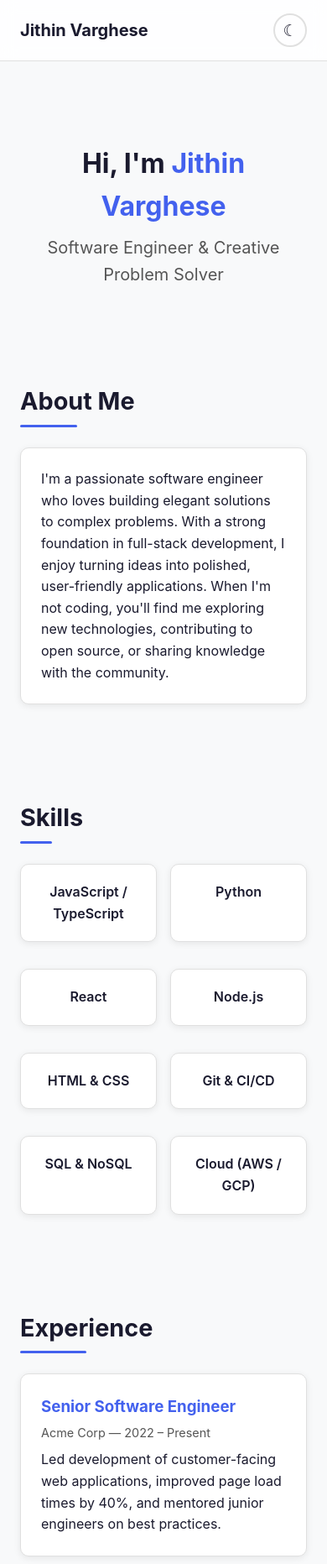
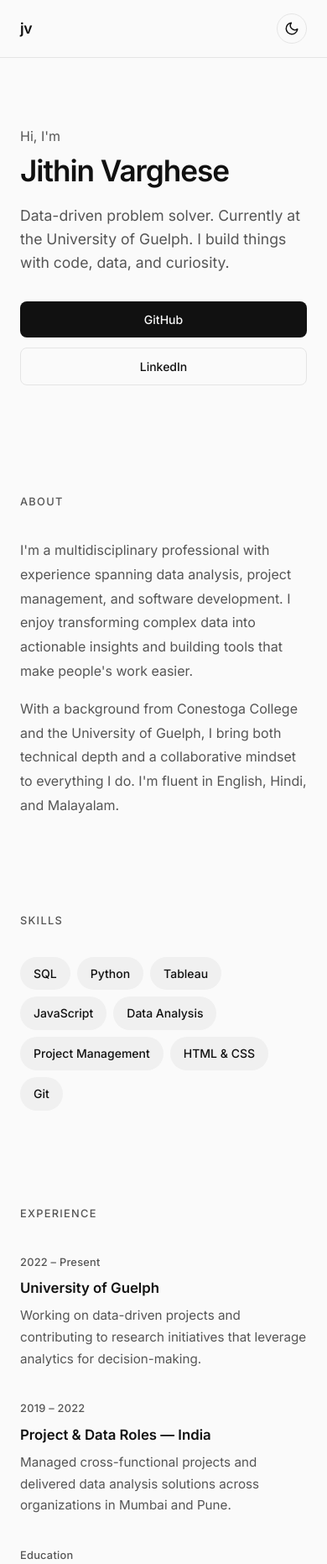
Before and after one commit to detviler/portfolio, a plain HTML site: page index.html in a window 390 px wide. Shown: the top 1863 px of the page at 84% size. Drawn offline with Linux system fonts and the light colour scheme.

Commit message:
Redesign with minimalistic aesthetic

```diff
--- a/index.html
+++ b/index.html
@@ -3,82 +3,127 @@
 <head>
   <meta charset="UTF-8">
   <meta name="viewport" content="width=device-width, initial-scale=1.0">
-  <title>Jithin Varghese — Portfolio</title>
+  <title>Jithin Varghese</title>
+  <link rel="preconnect" href="https://fonts.googleapis.com">
+  <link rel="preconnect" href="https://fonts.gstatic.com" crossorigin>
+  <link href="https://fonts.googleapis.com/css2?family=Inter:wght@300;400;500;600&display=swap" rel="stylesheet">
   <link rel="stylesheet" href="style.css">
 </head>
 <body>
-  <header>
-    <nav class="navbar">
-      <a href="#" class="logo">Jithin Varghese</a>
+
+  <nav>
+    <div class="nav-inner">
+      <a href="#" class="wordmark">jv</a>
+      <div class="nav-right">
         <ul class="nav-links">
           <li><a href="#about">About</a></li>
           <li><a href="#skills">Skills</a></li>
           <li><a href="#experience">Experience</a></li>
           <li><a href="#contact">Contact</a></li>
         </ul>
-      <button class="theme-toggle" id="themeToggle" aria-label="Toggle dark mode">&#9790;</button>
+        <button class="theme-toggle" id="themeToggle" aria-label="Toggle dark mode">
+          <svg class="icon-sun" width="18" height="18" viewBox="0 0 24 24" fill="none" stroke="currentColor" stroke-width="2" stroke-linecap="round" stroke-linejoin="round"><circle cx="12" cy="12" r="5"/><line x1="12" y1="1" x2="12" y2="3"/><line x1="12" y1="21" x2="12" y2="23"/><line x1="4.22" y1="4.22" x2="5.64" y2="5.64"/><line x1="18.36" y1="18.36" x2="19.78" y2="19.78"/><line x1="1" y1="12" x2="3" y2="12"/><line x1="21" y1="12" x2="23" y2="12"/><line x1="4.22" y1="19.78" x2="5.64" y2="18.36"/><line x1="18.36" y1="5.64" x2="19.78" y2="4.22"/></svg>
+          <svg class="icon-moon" width="18" height="18" viewBox="0 0 24 24" fill="none" stroke="currentColor" stroke-width="2" stroke-linecap="round" stroke-linejoin="round"><path d="M21 12.79A9 9 0 1 1 11.21 3 7 7 0 0 0 21 12.79z"/></svg>
+        </button>
+      </div>
+    </div>
   </nav>
-  </header>
 
-  <section class="hero" id="hero">
-    <h1>Hi, I'm <span class="accent">Jithin Varghese</span></h1>
-    <p class="tagline">Software Engineer &amp; Creative Problem Solver</p>
-  </section>
+  <main>
 
-  <section class="section" id="about">
-    <h2>About Me</h2>
-    <div class="card">
-      <p>I'm a passionate software engineer who loves building elegant solutions to complex problems. With a strong foundation in full-stack development, I enjoy turning ideas into polished, user-friendly applications. When I'm not coding, you'll find me exploring new technologies, contributing to open source, or sharing knowledge with the community.</p>
+    <!-- Hero -->
+    <section class="hero">
+      <p class="hero-greeting">Hi, I'm</p>
+      <h1>Jithin Varghese</h1>
+      <p class="hero-sub">Data-driven problem solver. Currently at the University of Guelph. I build things with code, data, and curiosity.</p>
+      <div class="hero-links">
+        <a href="https://github.com/detviler" target="_blank" rel="noopener" class="btn">GitHub</a>
+        <a href="https://www.linkedin.com/in/jithin8u8/" target="_blank" rel="noopener" class="btn btn-outline">LinkedIn</a>
       </div>
     </section>
 
-  <section class="section" id="skills">
-    <h2>Skills</h2>
-    <div class="skills-grid">
-      <div class="card skill-card">JavaScript / TypeScript</div>
-      <div class="card skill-card">Python</div>
-      <div class="card skill-card">React</div>
-      <div class="card skill-card">Node.js</div>
-      <div class="card skill-card">HTML &amp; CSS</div>
-      <div class="card skill-card">Git &amp; CI/CD</div>
-      <div class="card skill-card">SQL &amp; NoSQL</div>
-      <div class="card skill-card">Cloud (AWS / GCP)</div>
+    <!-- About -->
+    <section id="about">
+      <h2>About</h2>
+      <div class="about-content">
+        <p>I'm a multidisciplinary professional with experience spanning data analysis, project management, and software development. I enjoy transforming complex data into actionable insights and building tools that make people's work easier.</p>
+        <p>With a background from Conestoga College and the University of Guelph, I bring both technical depth and a collaborative mindset to everything I do. I'm fluent in English, Hindi, and Malayalam.</p>
       </div>
     </section>
 
-  <section class="section" id="experience">
-    <h2>Experience</h2>
-    <div class="card">
-      <h3>Senior Software Engineer</h3>
-      <p class="meta">Acme Corp &mdash; 2022 &ndash; Present</p>
-      <p>Led development of customer-facing web applications, improved page load times by 40%, and mentored junior engineers on best practices.</p>
-    </div>
-    <div class="card">
-      <h3>Software Engineer</h3>
-      <p class="meta">Tech Innovations Inc. &mdash; 2019 &ndash; 2022</p>
-      <p>Built and maintained RESTful APIs and microservices, collaborated with cross-functional teams to deliver features on tight deadlines.</p>
-    </div>
-    <div class="card">
-      <h3>Junior Developer</h3>
-      <p class="meta">StartUp Labs &mdash; 2017 &ndash; 2019</p>
-      <p>Developed front-end components with React, wrote unit and integration tests, and participated in agile sprints.</p>
+    <!-- Skills -->
+    <section id="skills">
+      <h2>Skills</h2>
+      <div class="skills-grid">
+        <span class="pill">SQL</span>
+        <span class="pill">Python</span>
+        <span class="pill">Tableau</span>
+        <span class="pill">JavaScript</span>
+        <span class="pill">Data Analysis</span>
+        <span class="pill">Project Management</span>
+        <span class="pill">HTML &amp; CSS</span>
+        <span class="pill">Git</span>
       </div>
     </section>
 
-  <section class="section" id="contact">
-    <h2>Contact</h2>
-    <div class="card contact-card">
-      <p>Interested in working together? Feel free to reach out.</p>
-      <ul class="contact-links">
-        <li>&#9993; <a href="mailto:jithin@example.com">jithin@example.com</a></li>
-        <li>&#128279; <a href="https://github.com/jithinvarghese" target="_blank" rel="noopener">GitHub</a></li>
-        <li>&#128279; <a href="https://linkedin.com/in/jithinvarghese" target="_blank" rel="noopener">LinkedIn</a></li>
-      </ul>
+    <!-- Experience -->
+    <section id="experience">
+      <h2>Experience</h2>
+      <div class="timeline">
+        <div class="timeline-item">
+          <div class="timeline-meta">
+            <span class="timeline-date">2022 &ndash; Present</span>
+          </div>
+          <div class="timeline-body">
+            <h3>University of Guelph</h3>
+            <p>Working on data-driven projects and contributing to research initiatives that leverage analytics for decision-making.</p>
+          </div>
+        </div>
+        <div class="timeline-item">
+          <div class="timeline-meta">
+            <span class="timeline-date">2019 &ndash; 2022</span>
+          </div>
+          <div class="timeline-body">
+            <h3>Project &amp; Data Roles &mdash; India</h3>
+            <p>Managed cross-functional projects and delivered data analysis solutions across organizations in Mumbai and Pune.</p>
+          </div>
+        </div>
+        <div class="timeline-item">
+          <div class="timeline-meta">
+            <span class="timeline-date">Education</span>
+          </div>
+          <div class="timeline-body">
+            <h3>Conestoga College &amp; University of Guelph</h3>
+            <p>Developed a strong foundation in technology, analytics, and collaborative problem-solving.</p>
+          </div>
+        </div>
       </div>
     </section>
 
+    <!-- Contact -->
+    <section id="contact">
+      <h2>Get in Touch</h2>
+      <p class="contact-text">Have a project in mind or just want to say hi? I'd love to hear from you.</p>
+      <div class="contact-links">
+        <a href="mailto:jithin@example.com" class="contact-item">
+          <span class="contact-label">Email</span>
+          <span class="contact-value">jithin@example.com</span>
+        </a>
+        <a href="https://github.com/detviler" target="_blank" rel="noopener" class="contact-item">
+          <span class="contact-label">GitHub</span>
+          <span class="contact-value">detviler</span>
+        </a>
+        <a href="https://www.linkedin.com/in/jithin8u8/" target="_blank" rel="noopener" class="contact-item">
+          <span class="contact-label">LinkedIn</span>
+          <span class="contact-value">jithin8u8</span>
+        </a>
+      </div>
+    </section>
+
+  </main>
+
   <footer>
-    <p>&copy; 2026 Jithin Varghese. All rights reserved.</p>
+    <p>&copy; 2026 Jithin Varghese</p>
   </footer>
 
   <script src="script.js"></script>
--- a/script.js
+++ b/script.js
@@ -1,16 +1,14 @@
 (function () {
-  const toggle = document.getElementById("themeToggle");
-  const root = document.documentElement;
-  const STORAGE_KEY = "theme";
+  var toggle = document.getElementById("themeToggle");
+  var root = document.documentElement;
+  var STORAGE_KEY = "theme";
 
   function setTheme(theme) {
     root.setAttribute("data-theme", theme);
-    toggle.textContent = theme === "dark" ? "\u2600" : "\u263E";
     localStorage.setItem(STORAGE_KEY, theme);
   }
 
-  // Determine initial theme: saved preference > OS preference > light
-  const saved = localStorage.getItem(STORAGE_KEY);
+  var saved = localStorage.getItem(STORAGE_KEY);
   if (saved) {
     setTheme(saved);
   } else if (window.matchMedia("(prefers-color-scheme: dark)").matches) {
@@ -20,7 +18,7 @@
   }
 
   toggle.addEventListener("click", function () {
-    const current = root.getAttribute("data-theme");
+    var current = root.getAttribute("data-theme");
     setTheme(current === "dark" ? "light" : "dark");
   });
 })();
--- a/style.css
+++ b/style.css
@@ -1,81 +1,93 @@
-/* ===== Custom Properties (Light Theme) ===== */
+/* ===== Theme Tokens ===== */
 :root {
-  --bg: #f8f9fa;
-  --bg-card: #ffffff;
-  --text: #1a1a2e;
-  --text-muted: #555;
-  --accent: #4361ee;
-  --border: #e0e0e0;
-  --shadow: rgba(0, 0, 0, 0.08);
-  --nav-bg: rgba(255, 255, 255, 0.85);
+  --bg: #fafafa;
+  --bg-alt: #ffffff;
+  --text: #111111;
+  --text-secondary: #555555;
+  --accent: #111111;
+  --accent-hover: #333333;
+  --border: #e5e5e5;
+  --pill-bg: #f0f0f0;
+  --shadow: 0 1px 3px rgba(0,0,0,0.04);
+  --radius: 8px;
 }
 
-/* ===== Dark Theme ===== */
 [data-theme="dark"] {
-  --bg: #0f0e17;
-  --bg-card: #1a1a2e;
-  --text: #e0e0e0;
-  --text-muted: #a0a0b0;
-  --accent: #7f8af8;
-  --border: #2a2a3e;
-  --shadow: rgba(0, 0, 0, 0.3);
-  --nav-bg: rgba(15, 14, 23, 0.85);
+  --bg: #0a0a0a;
+  --bg-alt: #141414;
+  --text: #eeeeee;
+  --text-secondary: #999999;
+  --accent: #eeeeee;
+  --accent-hover: #cccccc;
+  --border: #222222;
+  --pill-bg: #1e1e1e;
+  --shadow: 0 1px 3px rgba(0,0,0,0.2);
 }
 
-/* ===== Reset & Base ===== */
+/* ===== Reset ===== */
 *, *::before, *::after {
   margin: 0;
   padding: 0;
   box-sizing: border-box;
 }
 
+/* ===== Base ===== */
+html {
+  scroll-behavior: smooth;
+  scroll-padding-top: 5rem;
+}
+
 body {
-  font-family: -apple-system, BlinkMacSystemFont, "Segoe UI", Roboto, Helvetica, Arial, sans-serif;
+  font-family: 'Inter', -apple-system, BlinkMacSystemFont, sans-serif;
   background-color: var(--bg);
   color: var(--text);
-  line-height: 1.6;
+  line-height: 1.7;
+  font-size: 16px;
+  font-weight: 400;
   transition: background-color 0.3s ease, color 0.3s ease;
+  -webkit-font-smoothing: antialiased;
 }
 
 a {
-  color: var(--accent);
+  color: var(--text);
   text-decoration: none;
-  transition: color 0.3s ease;
+  transition: color 0.2s ease;
 }
 
-a:hover {
-  text-decoration: underline;
+::selection {
+  background: var(--accent);
+  color: var(--bg);
 }
 
-/* ===== Navbar ===== */
-header {
+/* ===== Nav ===== */
+nav {
   position: sticky;
   top: 0;
   z-index: 100;
-  background-color: var(--nav-bg);
-  backdrop-filter: blur(10px);
+  background-color: var(--bg);
   border-bottom: 1px solid var(--border);
   transition: background-color 0.3s ease, border-color 0.3s ease;
 }
 
-.navbar {
-  max-width: 960px;
+.nav-inner {
+  max-width: 720px;
   margin: 0 auto;
+  padding: 1rem 1.5rem;
   display: flex;
   align-items: center;
   justify-content: space-between;
-  padding: 1rem 1.5rem;
 }
 
-.logo {
-  font-size: 1.25rem;
-  font-weight: 700;
-  color: var(--text);
+.wordmark {
+  font-weight: 600;
+  font-size: 1.1rem;
+  letter-spacing: -0.02em;
 }
 
-.logo:hover {
-  text-decoration: none;
-  color: var(--accent);
+.nav-right {
+  display: flex;
+  align-items: center;
+  gap: 2rem;
 }
 
 .nav-links {
@@ -85,22 +97,21 @@ header {
 }
 
 .nav-links a {
-  color: var(--text-muted);
-  font-size: 0.95rem;
+  font-size: 0.875rem;
+  color: var(--text-secondary);
+  transition: color 0.2s ease;
 }
 
 .nav-links a:hover {
-  color: var(--accent);
-  text-decoration: none;
+  color: var(--text);
 }
 
 .theme-toggle {
   background: none;
-  border: 2px solid var(--border);
+  border: 1px solid var(--border);
   border-radius: 50%;
-  width: 40px;
-  height: 40px;
-  font-size: 1.2rem;
+  width: 36px;
+  height: 36px;
   cursor: pointer;
   color: var(--text);
   display: flex;
@@ -110,136 +121,249 @@ header {
 }
 
 .theme-toggle:hover {
-  background-color: var(--accent);
-  color: #fff;
-  border-color: var(--accent);
+  background-color: var(--pill-bg);
+}
+
+.icon-sun { display: none; }
+.icon-moon { display: block; }
+
+[data-theme="dark"] .icon-sun { display: block; }
+[data-theme="dark"] .icon-moon { display: none; }
+
+/* ===== Main Content ===== */
+main {
+  max-width: 720px;
+  margin: 0 auto;
+  padding: 0 1.5rem;
+}
+
+section {
+  padding: 5rem 0 2rem;
+}
+
+h2 {
+  font-size: 0.8rem;
+  font-weight: 500;
+  text-transform: uppercase;
+  letter-spacing: 0.1em;
+  color: var(--text-secondary);
+  margin-bottom: 2rem;
+  transition: color 0.3s ease;
+}
+
+h3 {
+  font-size: 1.05rem;
+  font-weight: 600;
+  margin-bottom: 0.35rem;
+}
+
+p {
+  color: var(--text-secondary);
+  transition: color 0.3s ease;
 }
 
 /* ===== Hero ===== */
 .hero {
-  max-width: 960px;
-  margin: 0 auto;
-  padding: 6rem 1.5rem 4rem;
-  text-align: center;
+  padding: 8rem 0 4rem;
+}
+
+.hero-greeting {
+  font-size: 1rem;
+  color: var(--text-secondary);
+  margin-bottom: 0.5rem;
+  font-weight: 400;
 }
 
 .hero h1 {
-  font-size: 2.8rem;
-  margin-bottom: 0.5rem;
+  font-size: clamp(2.5rem, 6vw, 3.5rem);
+  font-weight: 600;
+  letter-spacing: -0.03em;
+  line-height: 1.1;
+  margin-bottom: 1.25rem;
+  color: var(--text);
 }
 
-.accent {
-  color: var(--accent);
+.hero-sub {
+  font-size: 1.1rem;
+  max-width: 480px;
+  line-height: 1.6;
+  margin-bottom: 2rem;
 }
 
-.tagline {
-  font-size: 1.25rem;
-  color: var(--text-muted);
+.hero-links {
+  display: flex;
+  gap: 0.75rem;
+}
+
+.btn {
+  display: inline-flex;
+  align-items: center;
+  padding: 0.6rem 1.4rem;
+  font-size: 0.875rem;
+  font-weight: 500;
+  border-radius: var(--radius);
+  background-color: var(--accent);
+  color: var(--bg);
+  transition: background-color 0.2s ease, color 0.2s ease;
+}
+
+.btn:hover {
+  background-color: var(--accent-hover);
+}
+
+.btn-outline {
+  background: transparent;
+  color: var(--text);
+  border: 1px solid var(--border);
+}
+
+.btn-outline:hover {
+  background-color: var(--pill-bg);
+}
+
+/* ===== About ===== */
+.about-content {
+  display: flex;
+  flex-direction: column;
+  gap: 1rem;
+}
+
+.about-content p {
+  font-size: 1rem;
+  line-height: 1.8;
+}
+
+/* ===== Skills ===== */
+.skills-grid {
+  display: flex;
+  flex-wrap: wrap;
+  gap: 0.5rem;
+}
+
+.pill {
+  display: inline-block;
+  padding: 0.5rem 1rem;
+  font-size: 0.875rem;
+  font-weight: 500;
+  background-color: var(--pill-bg);
+  border-radius: 100px;
+  color: var(--text);
+  transition: background-color 0.3s ease, color 0.3s ease;
+}
+
+/* ===== Timeline ===== */
+.timeline {
+  display: flex;
+  flex-direction: column;
+  gap: 2rem;
+}
+
+.timeline-item {
+  display: grid;
+  grid-template-columns: 160px 1fr;
+  gap: 1.5rem;
+  align-items: start;
+}
+
+.timeline-date {
+  font-size: 0.8rem;
+  font-weight: 500;
+  color: var(--text-secondary);
+  letter-spacing: 0.02em;
   transition: color 0.3s ease;
 }
 
-/* ===== Sections ===== */
-.section {
-  max-width: 960px;
-  margin: 0 auto;
-  padding: 3rem 1.5rem;
-}
-
-.section h2 {
-  font-size: 1.8rem;
-  margin-bottom: 1.5rem;
-  position: relative;
-  display: inline-block;
-}
-
-.section h2::after {
-  content: "";
-  display: block;
-  width: 50%;
-  height: 3px;
-  background-color: var(--accent);
-  margin-top: 0.3rem;
-  border-radius: 2px;
-  transition: background-color 0.3s ease;
-}
-
-/* ===== Cards ===== */
-.card {
-  background-color: var(--bg-card);
-  border: 1px solid var(--border);
-  border-radius: 10px;
-  padding: 1.5rem;
-  margin-bottom: 1rem;
-  box-shadow: 0 2px 8px var(--shadow);
-  transition: background-color 0.3s ease, border-color 0.3s ease, box-shadow 0.3s ease;
-}
-
-.card h3 {
-  margin-bottom: 0.25rem;
-  color: var(--accent);
-}
-
-.meta {
-  font-size: 0.9rem;
-  color: var(--text-muted);
-  margin-bottom: 0.5rem;
+.timeline-body h3 {
+  color: var(--text);
   transition: color 0.3s ease;
 }
 
-/* ===== Skills Grid ===== */
-.skills-grid {
-  display: grid;
-  grid-template-columns: repeat(auto-fill, minmax(180px, 1fr));
-  gap: 1rem;
-}
-
-.skill-card {
-  text-align: center;
-  font-weight: 600;
-  padding: 1.25rem;
+.timeline-body p {
+  font-size: 0.95rem;
+  line-height: 1.7;
 }
 
 /* ===== Contact ===== */
-.contact-card {
-  text-align: center;
+.contact-text {
+  font-size: 1rem;
+  margin-bottom: 2rem;
 }
 
 .contact-links {
-  list-style: none;
-  margin-top: 1rem;
   display: flex;
-  justify-content: center;
-  gap: 2rem;
-  flex-wrap: wrap;
+  flex-direction: column;
+  gap: 0.75rem;
+}
+
+.contact-item {
+  display: flex;
+  align-items: center;
+  gap: 1.5rem;
+  padding: 1rem 1.25rem;
+  background-color: var(--bg-alt);
+  border: 1px solid var(--border);
+  border-radius: var(--radius);
+  transition: background-color 0.3s ease, border-color 0.3s ease, transform 0.15s ease;
+}
+
+.contact-item:hover {
+  transform: translateY(-1px);
+  border-color: var(--text-secondary);
+}
+
+.contact-label {
+  font-size: 0.75rem;
+  font-weight: 500;
+  text-transform: uppercase;
+  letter-spacing: 0.08em;
+  color: var(--text-secondary);
+  min-width: 60px;
+  transition: color 0.3s ease;
+}
+
+.contact-value {
+  font-size: 0.95rem;
+  color: var(--text);
+  transition: color 0.3s ease;
 }
 
 /* ===== Footer ===== */
 footer {
+  max-width: 720px;
+  margin: 0 auto;
+  padding: 3rem 1.5rem;
   text-align: center;
-  padding: 2rem 1.5rem;
-  color: var(--text-muted);
-  font-size: 0.85rem;
-  border-top: 1px solid var(--border);
-  transition: color 0.3s ease, border-color 0.3s ease;
+}
+
+footer p {
+  font-size: 0.8rem;
+  color: var(--text-secondary);
 }
 
 /* ===== Responsive ===== */
 @media (max-width: 600px) {
-  .hero h1 {
-    font-size: 2rem;
-  }
-
   .nav-links {
     display: none;
   }
 
-  .skills-grid {
-    grid-template-columns: repeat(2, 1fr);
+  .hero {
+    padding: 5rem 0 3rem;
   }
 
-  .contact-links {
+  .hero h1 {
+    font-size: 2.2rem;
+  }
+
+  .timeline-item {
+    grid-template-columns: 1fr;
+    gap: 0.25rem;
+  }
+
+  .hero-links {
     flex-direction: column;
-    align-items: center;
-    gap: 0.75rem;
+  }
+
+  .btn {
+    justify-content: center;
   }
 }
```
Lines whose indentation alone changed are shown as unchanged.
